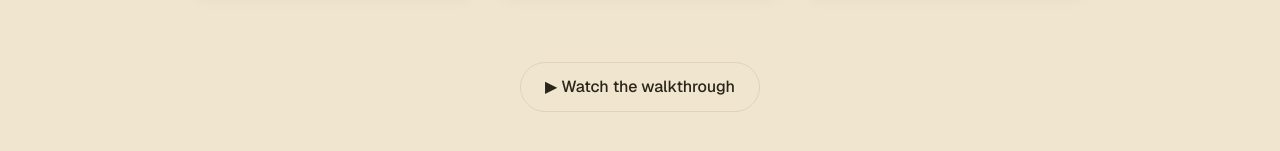
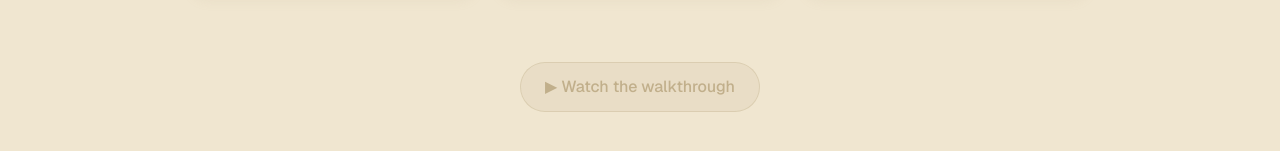
Before and after one commit to Fazil-24/lokAI, a Next.js app: page / in a window 1280 px wide. Shown: the part 681-832 px from the top of the page. Built offline with nearby package versions, Linux system fonts and the light colour scheme.

Commit message:
Give the walkthrough button an accent-tinted style to differentiate it from Explore officer demo

```diff
--- a/app/page.tsx
+++ b/app/page.tsx
@@ -67,7 +67,7 @@ export default function Home() {
           href={DEMO_VIDEO_URL}
           target="_blank"
           rel="noopener noreferrer"
-          className="inline-flex items-center gap-2 rounded-full border border-[var(--border)] px-6 py-3 font-medium text-text-primary transition-colors hover:bg-bg-secondary"
+          className="inline-flex items-center gap-2 rounded-full border border-accent/40 bg-accent/15 px-6 py-3 font-medium text-accent transition-colors hover:bg-accent/25"
         >
           ▶ Watch the walkthrough
         </a>
```
